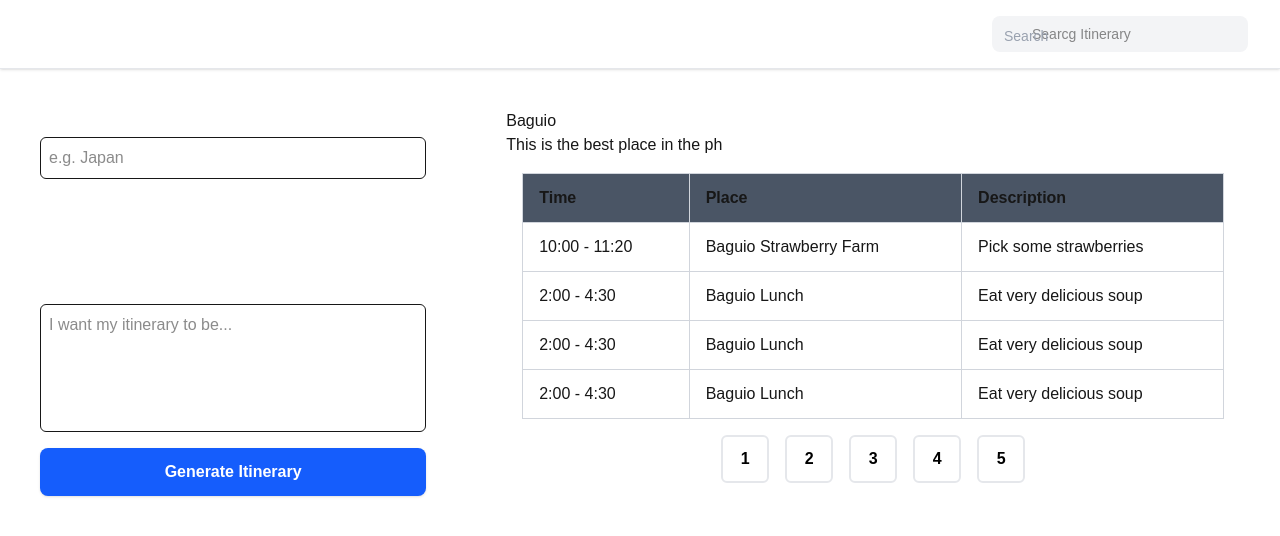
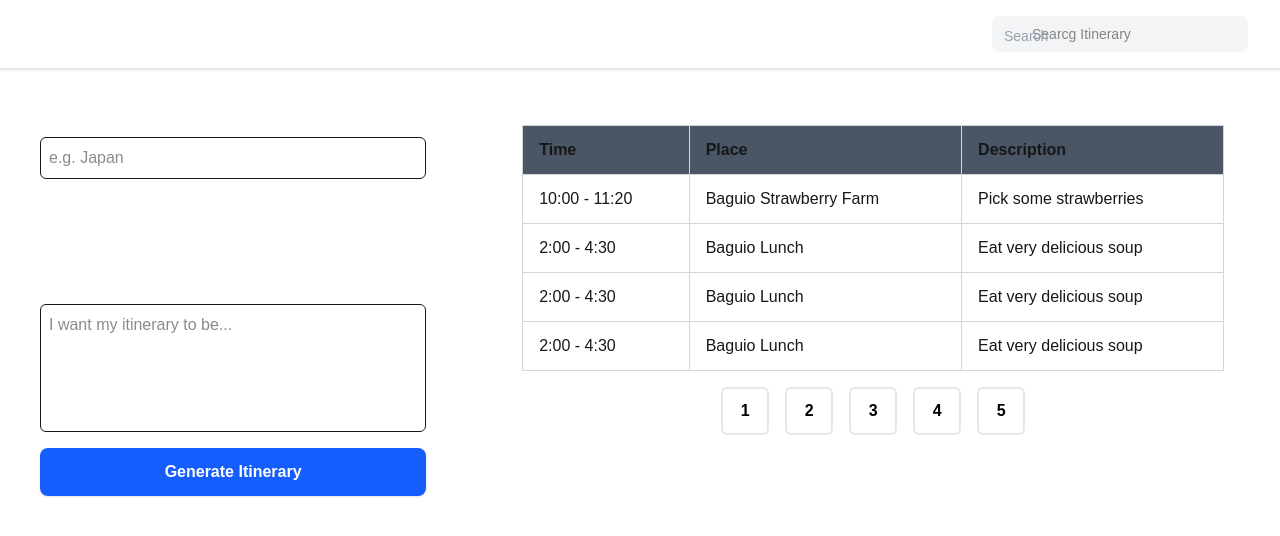
Before and after one commit to Yukitooo/ai_itenerary, a Next.js app: page /pages/generatePage in a window 1280 px wide. Shown: the top 536 px of the page. Built offline with nearby package versions, Linux system fonts and the light colour scheme.

Commit message:
updated headers to be dynamic with the state

```diff
--- a/app/pages/generatePage/page.tsx
+++ b/app/pages/generatePage/page.tsx
@@ -39,8 +39,8 @@ function page() {
         </div>
 
         <div className="w-full lg:w-2/3 lg:pl-10">
-          <h1> Baguio</h1>
-            <h3>This is the best place in the ph</h3>
+          <h1> {plan.country}</h1>
+            <h3>{plan.planDescription}</h3>
             <Table data={data}/>
             <DaysButton dayNumber={5}/>
         </div>
```
